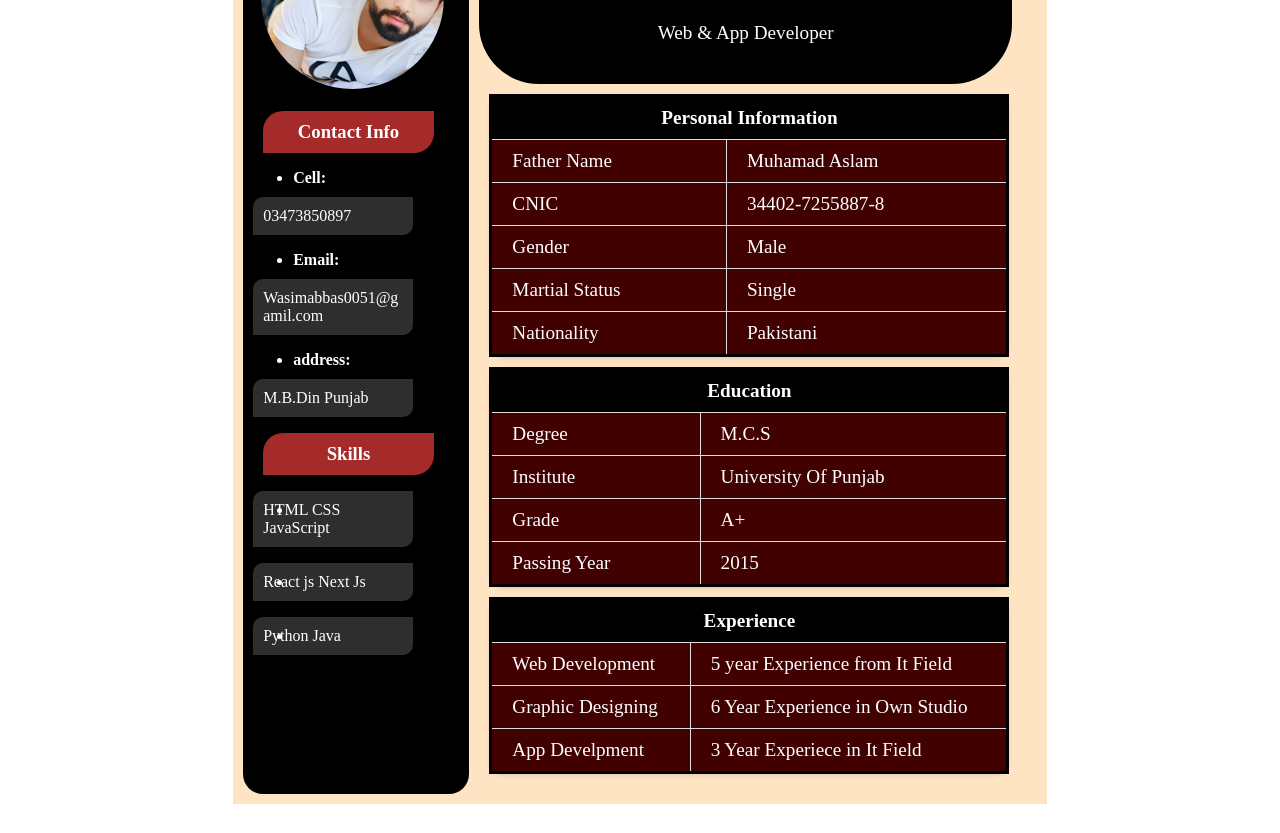
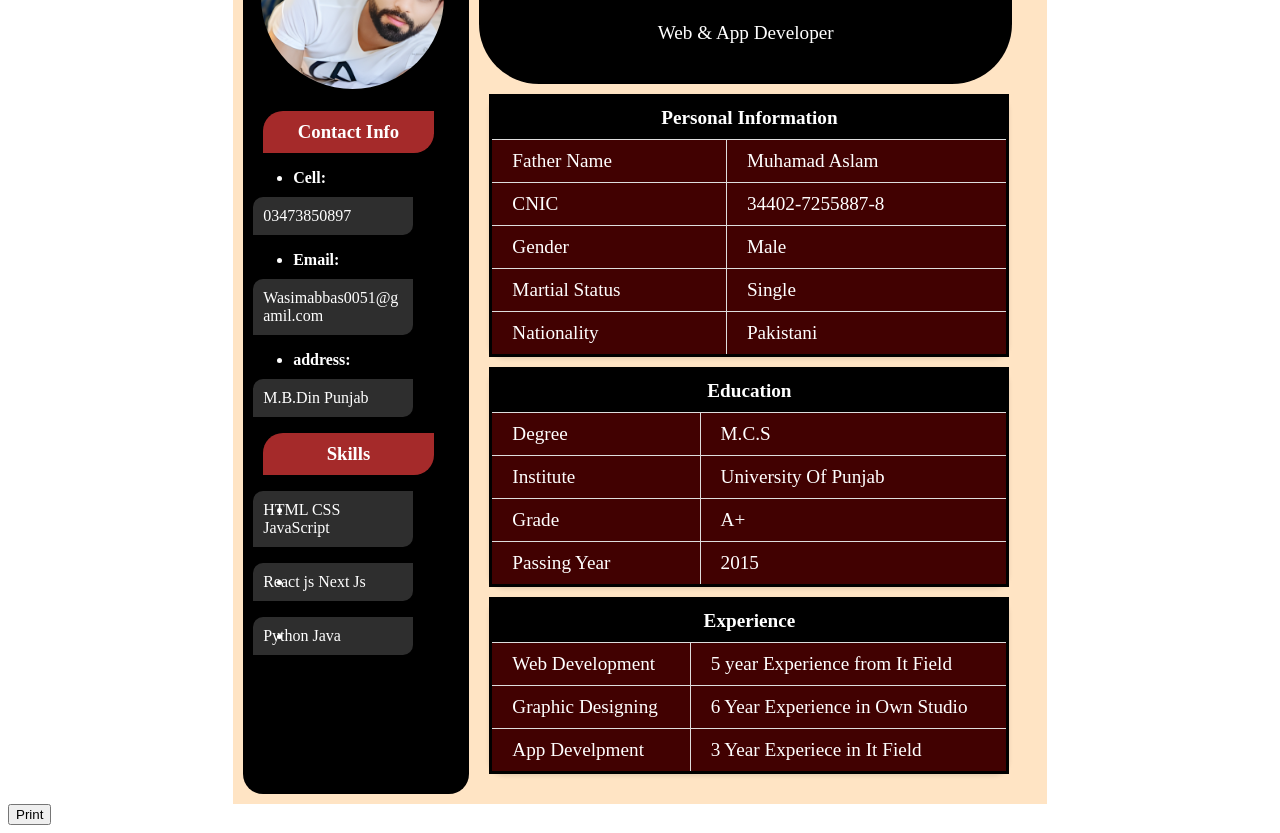
Before and after one commit to Wasimabbas-716/Resume, a plain HTML site: page Resume Maker/index.html in a window 1280 px wide. Shown: the part 121-954 px from the top of the page. Before the commit the page ends 933 px from the top, so only its background shows below. Drawn offline with Linux system fonts and the light colour scheme.

Commit message:
index.html

```diff
--- a/Resume Maker/index.html
+++ b/Resume Maker/index.html
@@ -117,21 +117,9 @@
 
 </div>
 
-
-
-
-
-
-
-
-
-
-
-
-
-
     </div>
 
+    <button onclick="Printed()" class="btn">Print</button>
     <script src="script.js"></script>
 </body>
 </html>
```
